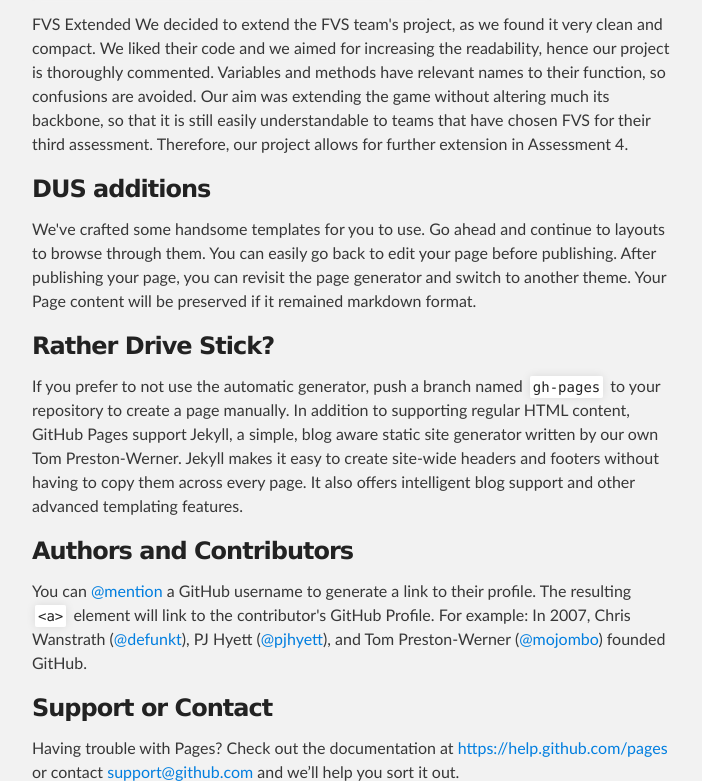
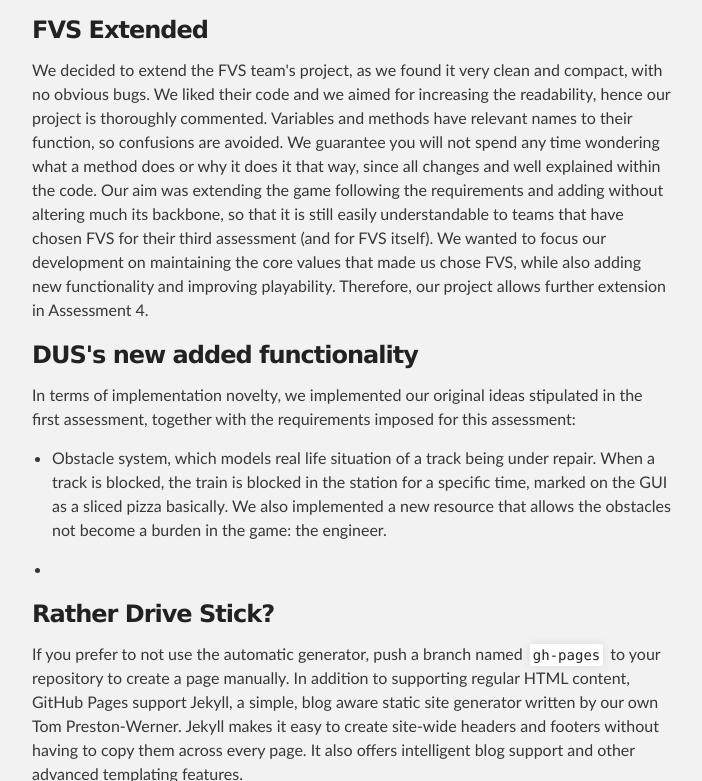
Before and after one commit to ja837/DUS, a plain HTML site: page index.html in a window 1280 px wide. Shown: the part 609-1390 px from the top of the page, without its empty margins (288-990 px from the left). Drawn offline with Linux system fonts and the light colour scheme.

```diff
--- a/index.html
+++ b/index.html
@@ -34,15 +34,23 @@
         <h3>
 <a id="dynamic-underground-strippers" class="anchor" href="#dynamic-underground-strippers" aria-hidden="true"><span class="octicon octicon-link"></span></a>DYNAMIC UNDERGROUND STRIPPERS</h3>
 
-<p><img src="http://giveitlove.com/wp-content/uploads/Cat-Dressed-as-a-Bunny-For-Halloween.jpg" alt=""></p>
-
-<p>FVS Extended
-We decided to extend the FVS team's project, as we found it very clean and compact. We liked their code and we aimed for increasing the readability, hence our project is thoroughly commented. Variables and methods have relevant names to their function, so confusions are avoided. Our aim was extending the game without altering much its backbone, so that it is still easily understandable to teams that have chosen FVS for their third assessment. Therefore, our project allows for further extension in Assessment 4.</p>
+<p><img src="http://giveitlove.com/wp-content/uploads/Cat-Dressed-as-a-Bunny-For-Halloween.jpg" alt="YOLO"></p>
 
 <h3>
-<a id="dus-additions" class="anchor" href="#dus-additions" aria-hidden="true"><span class="octicon octicon-link"></span></a>DUS additions</h3>
+<a id="fvs-extended" class="anchor" href="#fvs-extended" aria-hidden="true"><span class="octicon octicon-link"></span></a>FVS Extended</h3>
 
-<p>We've crafted some handsome templates for you to use. Go ahead and continue to layouts to browse through them. You can easily go back to edit your page before publishing. After publishing your page, you can revisit the page generator and switch to another theme. Your Page content will be preserved if it remained markdown format.</p>
+<p>We decided to extend the FVS team's project, as we found it very clean and compact, with no obvious bugs. We liked their code and we aimed for increasing the readability, hence our project is thoroughly commented. Variables and methods have relevant names to their function, so confusions are avoided. We guarantee you will not spend any time wondering what a method does or why it does it that way, since all changes and well explained within the code. Our aim was extending the game following the requirements and adding without altering much its backbone, so that it is still easily understandable to teams that have chosen FVS for their third assessment (and for FVS itself). We wanted to focus our development on maintaining the core values that made us chose FVS, while also adding new functionality and improving playability. Therefore, our project allows further extension in Assessment 4.</p>
+
+<h3>
+<a id="duss-new-added-functionality" class="anchor" href="#duss-new-added-functionality" aria-hidden="true"><span class="octicon octicon-link"></span></a>DUS's new added functionality</h3>
+
+<p>In terms of implementation novelty, we implemented our original ideas stipulated in the first assessment, together with the requirements imposed for this assessment:</p>
+
+<ul>
+<li><p>Obstacle system, which models real life situation of a track being under repair. When a track is blocked, the train is blocked in the station for a specific time, marked on the GUI as a sliced pizza basically. We also implemented a new resource that allows the obstacles not become a burden in the game: the engineer.</p></li>
+<li>
+</li>
+</ul>
 
 <h3>
 <a id="rather-drive-stick" class="anchor" href="#rather-drive-stick" aria-hidden="true"><span class="octicon octicon-link"></span></a>Rather Drive Stick?</h3>
```
Also changed, not shown: params.json (+1 -1 lines).
